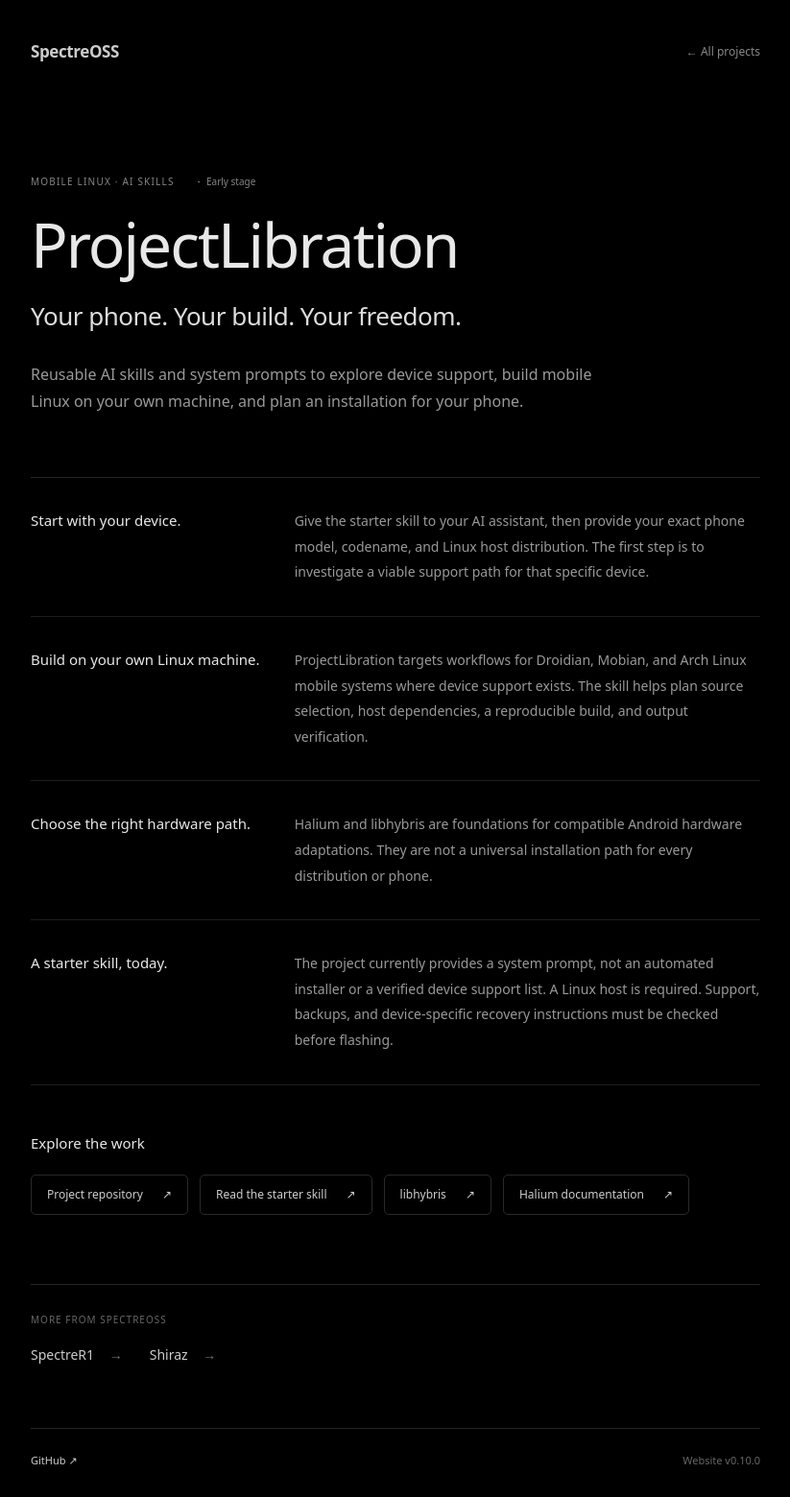
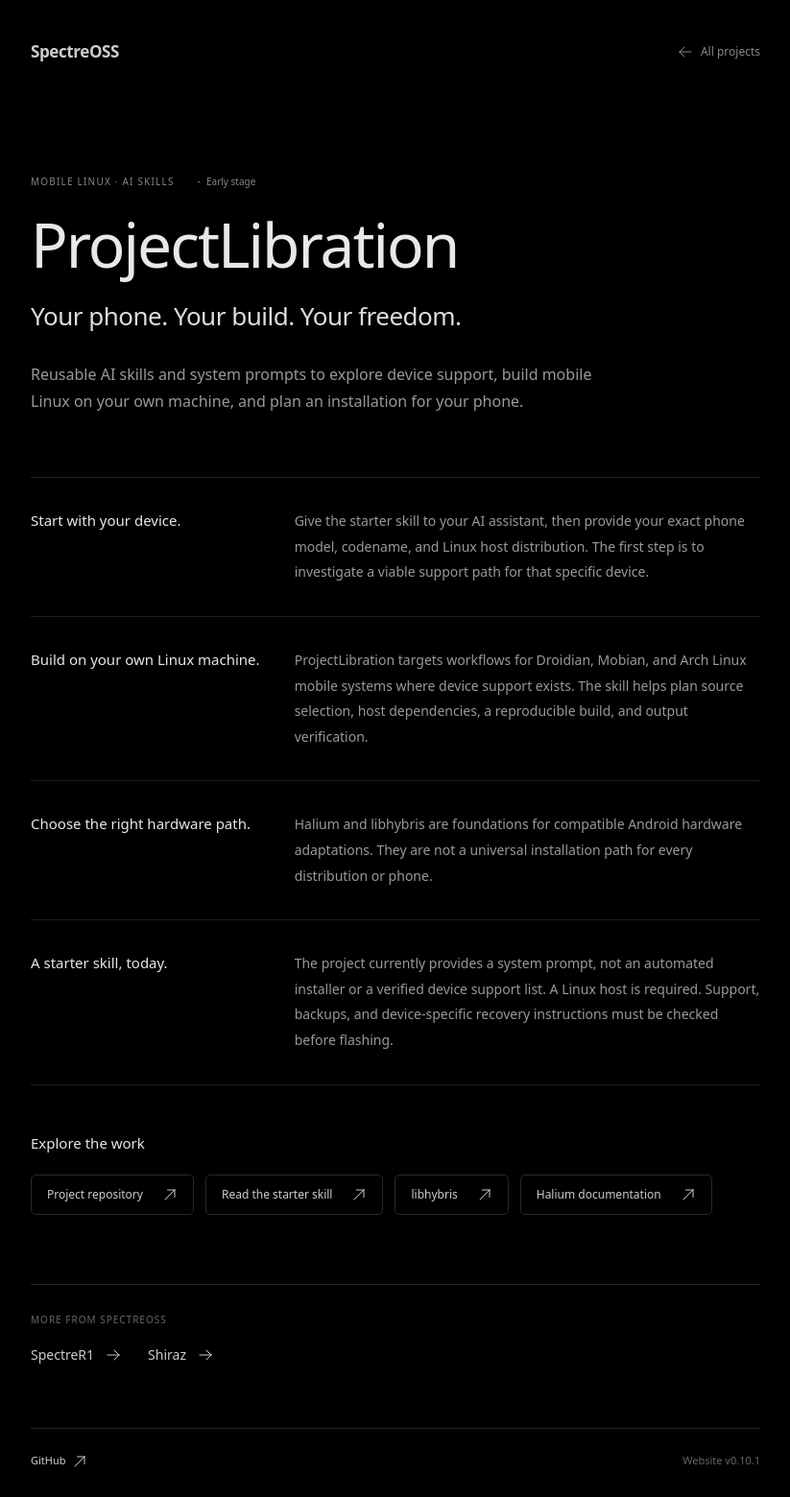
Before and after one commit to spectre-oss/spectre-oss.github.io, a SvelteKit app: page /projects/projectlibration/ in a window 1280 px wide. Shown: the whole page at 96% size, without its empty margins (228-1051 px from the left). Built offline with nearby package versions, Linux system fonts and the light colour scheme.

Commit message:
fix: replace text arrows with Heroicons SVG icons

```diff
--- a/package.json
+++ b/package.json
@@ -1,7 +1,7 @@
 {
 	"name": "spectre-oss.github.io",
 	"private": true,
-	"version": "0.10.0",
+	"version": "0.10.1",
 	"type": "module",
 	"scripts": {
 		"dev": "vite dev",
--- /dev/null
+++ b/src/lib/HeroIcon.svelte
@@ -0,0 +1,26 @@
+<script lang="ts">
+  // Heroicons outline icons, MIT licensed. See LICENSE.heroicons.txt.
+  let { name, size = 16 }: { name: 'arrow-up-right' | 'arrow-right' | 'arrow-left' | 'chevron-down'; size?: number } = $props();
+  const paths = {
+  "arrow-up-right": [
+    "m4.5 19.5 15-15m0 0H8.25m11.25 0v11.25"
+  ],
+  "arrow-right": [
+    "M13.5 4.5 21 12m0 0-7.5 7.5M21 12H3"
+  ],
+  "arrow-left": [
+    "M10.5 19.5 3 12m0 0 7.5-7.5M3 12h18"
+  ],
+  "chevron-down": [
+    "m19.5 8.25-7.5 7.5-7.5-7.5"
+  ]
+};
+</script>
+
+<svg xmlns="http://www.w3.org/2000/svg" viewBox="0 0 24 24" width={size} height={size} fill="none" stroke="currentColor" stroke-width="1.5" aria-hidden="true" focusable="false">
+  {#each paths[name] as d}<path stroke-linecap="round" stroke-linejoin="round" {d} />{/each}
+</svg>
+
+<style>
+  svg { display: block; flex-shrink: 0; }
+</style>
--- a/src/routes/+page.svelte
+++ b/src/routes/+page.svelte
@@ -1,4 +1,5 @@
 <script lang="ts">
+  import HeroIcon from '#lib/HeroIcon.svelte';
   import { projects } from '#lib/projects.js';
   import { onMount } from 'svelte';
   import ghostSource from '#lib/assets/favicon.svg?raw';
@@ -151,17 +152,17 @@
     <div class="project-cards">
       {#each projects as project}
         <a class="project-card" href={'/projects/' + project.slug + '/'}>
-          <div class="card-top"><span>{project.number} / {project.category}</span><span class="card-arrow" aria-hidden="true">↗</span></div>
+          <div class="card-top"><span>{project.number} / {project.category}</span><span class="card-arrow"><HeroIcon name="arrow-up-right" size={20} /></span></div>
           <h2>{project.name}</h2>
           <p>{project.summary}</p>
-          <div class="card-bottom"><span class="status">{project.status}</span><span>View project <span aria-hidden="true">→</span></span></div>
+          <div class="card-bottom"><span class="status">{project.status}</span><span>View project <HeroIcon name="arrow-right" /></span></div>
         </a>
       {/each}
     </div>
   </section>
 
   <footer>
-    <div><a href="https://github.com/spectre-oss">GitHub <span aria-hidden="true">↗</span></a><span class="version">Website v{version}</span></div>
+    <div><a href="https://github.com/spectre-oss">GitHub <HeroIcon name="arrow-up-right" /></a><span class="version">Website v{version}</span></div>
     <p>Independent community projects. Not affiliated with any company or organization.</p>
   </footer>
 </main>
@@ -206,8 +207,8 @@
   .card-arrow { font-size: 20px; color: #aaa; }
   .project-card p { margin-top: 12px; color: #999; font-size: 14px; line-height: 1.8; max-width: 560px; }
   .card-bottom { margin-top: 28px; font-size: 12px; }
-  .card-bottom > span:last-child { color: #aaa; }
-  footer a { font-size: 13px; }
+  .card-bottom > span:last-child { display: inline-flex; align-items: center; gap: 8px; color: #aaa; }
+  footer a { display: inline-flex; align-items: center; gap: 6px; font-size: 13px; }
   h2 { font-size: 20px; font-weight: 500; letter-spacing: -.5px; }
   .status { color: #747474; font-size: 12px; white-space: nowrap; }
   a { color: #d2d2d2; text-decoration: none; transition: color .15s; }
--- a/src/routes/projects/[slug]/+page.svelte
+++ b/src/routes/projects/[slug]/+page.svelte
@@ -1,4 +1,5 @@
 <script lang="ts">
+  import HeroIcon from '#lib/HeroIcon.svelte';
   import { projects } from '#lib/projects.js';
   import { version } from '../../../../package.json';
   import type { PageProps } from './$types';
@@ -12,7 +13,7 @@
 </svelte:head>
 
 <div class="project-page">
-  <header><a class="wordmark" href="/">SpectreOSS</a><a class="back" href="/#projects">← All projects</a></header>
+  <header><a class="wordmark" href="/">SpectreOSS</a><a class="back" href="/#projects"><HeroIcon name="arrow-left" /> All projects</a></header>
   <main>
     <div class="eyebrow"><span>{data.project.category}</span><span class="status"><span aria-hidden="true">·</span> {data.project.status}</span></div>
     <h1>{data.project.name}</h1>
@@ -23,17 +24,17 @@
         <section><h2>{section.title}</h2><p>{section.text}</p></section>
       {/each}
     </div>
-    <section class="resources" aria-labelledby="resources"><h2 id="resources">Explore the work</h2><nav aria-label={data.project.name + ' resources'}>{#each data.project.links as link}<a href={link.href}>{link.label}<span aria-hidden="true">↗</span></a>{/each}</nav></section>
-    <nav class="other-projects" aria-label="Other projects"><span>MORE FROM SPECTREOSS</span>{#each projects.filter(project => project.slug !== data.project.slug) as project}<a href={'/projects/' + project.slug + '/'}>{project.name} <span aria-hidden="true">→</span></a>{/each}</nav>
+    <section class="resources" aria-labelledby="resources"><h2 id="resources">Explore the work</h2><nav aria-label={data.project.name + ' resources'}>{#each data.project.links as link}<a href={link.href}>{link.label}<HeroIcon name="arrow-up-right" /></a>{/each}</nav></section>
+    <nav class="other-projects" aria-label="Other projects"><span>MORE FROM SPECTREOSS</span>{#each projects.filter(project => project.slug !== data.project.slug) as project}<a href={'/projects/' + project.slug + '/'}>{project.name} <HeroIcon name="arrow-right" /></a>{/each}</nav>
   </main>
-  <footer><a href="https://github.com/spectre-oss">GitHub ↗</a><span>Website v{version}</span></footer>
+  <footer><a href="https://github.com/spectre-oss">GitHub <HeroIcon name="arrow-up-right" /></a><span>Website v{version}</span></footer>
 </div>
 
 <style>
   .project-page { max-width: 824px; margin: 0 auto; padding: 40px 32px 28px; }
   a { color: #ccc; text-decoration: none; transition: color .15s; } a:hover { color: #fff; }
   header { display: flex; align-items: center; justify-content: space-between; gap: 24px; }
-  .wordmark { font-size: 17px; letter-spacing: -.4px; font-weight: 550; } .back { font-size: 12px; color: #888; }
+  .wordmark { font-size: 17px; letter-spacing: -.4px; font-weight: 550; } .back { display: inline-flex; align-items: center; gap: 8px; font-size: 12px; color: #888; }
   main { margin-top: clamp(72px, 14vh, 150px); }
   .eyebrow { display: flex; flex-wrap: wrap; gap: 12px 24px; font-size: 10px; letter-spacing: 1.2px; color: #858585; }
   .status { letter-spacing: 0; } .status span { color: #ccc; padding-right: 4px; }
@@ -46,7 +47,8 @@
   .resources { margin-top: 48px; } .resources nav { display: flex; flex-wrap: wrap; gap: 12px; margin-top: 20px; }
   .resources a { display: inline-flex; align-items: center; gap: 20px; border: 1px solid #292929; border-radius: 5px; padding: 10px 16px; font-size: 12px; } .resources a:hover { border-color: #666; }
   .other-projects { margin-top: 72px; padding-top: 28px; border-top: 1px solid #242424; display: flex; align-items: center; flex-wrap: wrap; gap: 16px 28px; }
-  .other-projects > span { font-size: 10px; letter-spacing: 1px; color: #666; width: 100%; }.other-projects a { font-size: 14px; }.other-projects a span { margin-left: 12px; color: #777; }
+  .other-projects > span { font-size: 10px; letter-spacing: 1px; color: #666; width: 100%; }.other-projects a { display: inline-flex; align-items: center; gap: 12px; font-size: 14px; }
+  footer a { display: inline-flex; align-items: center; gap: 6px; }
   footer { display: flex; justify-content: space-between; margin-top: 64px; padding-top: 24px; border-top: 1px solid #242424; font-size: 11px; color: #666; }
   @media(max-width: 560px) { .project-page { padding: 28px 24px; } .details section { grid-template-columns: 1fr; gap: 12px; } }
   @media(prefers-reduced-motion: reduce) { a { transition: none; } }
```
Also changed, not shown: Changelog.txt, src/lib/LICENSE.heroicons.txt (added), 2 other files (tests, documents, lock files or other folders).
